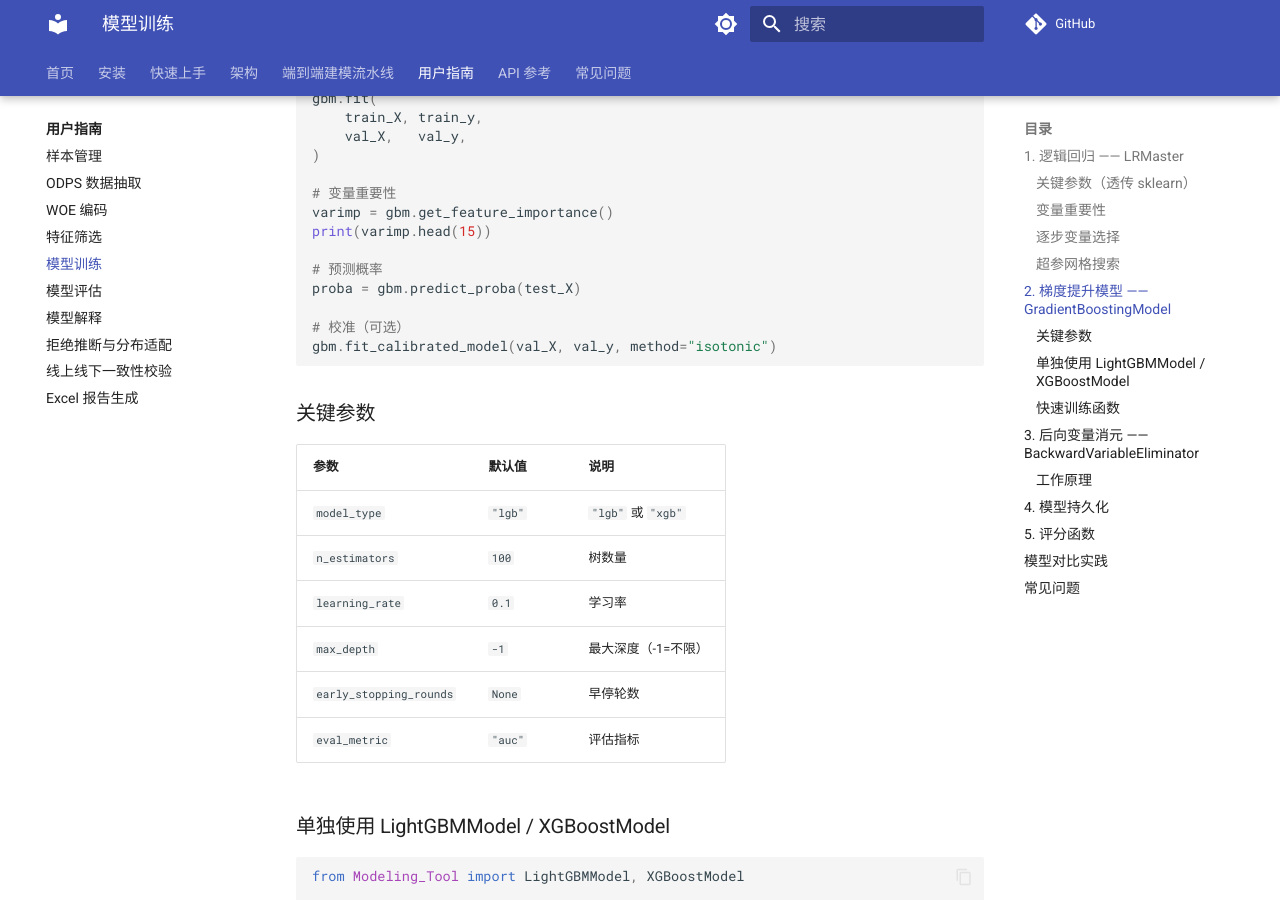
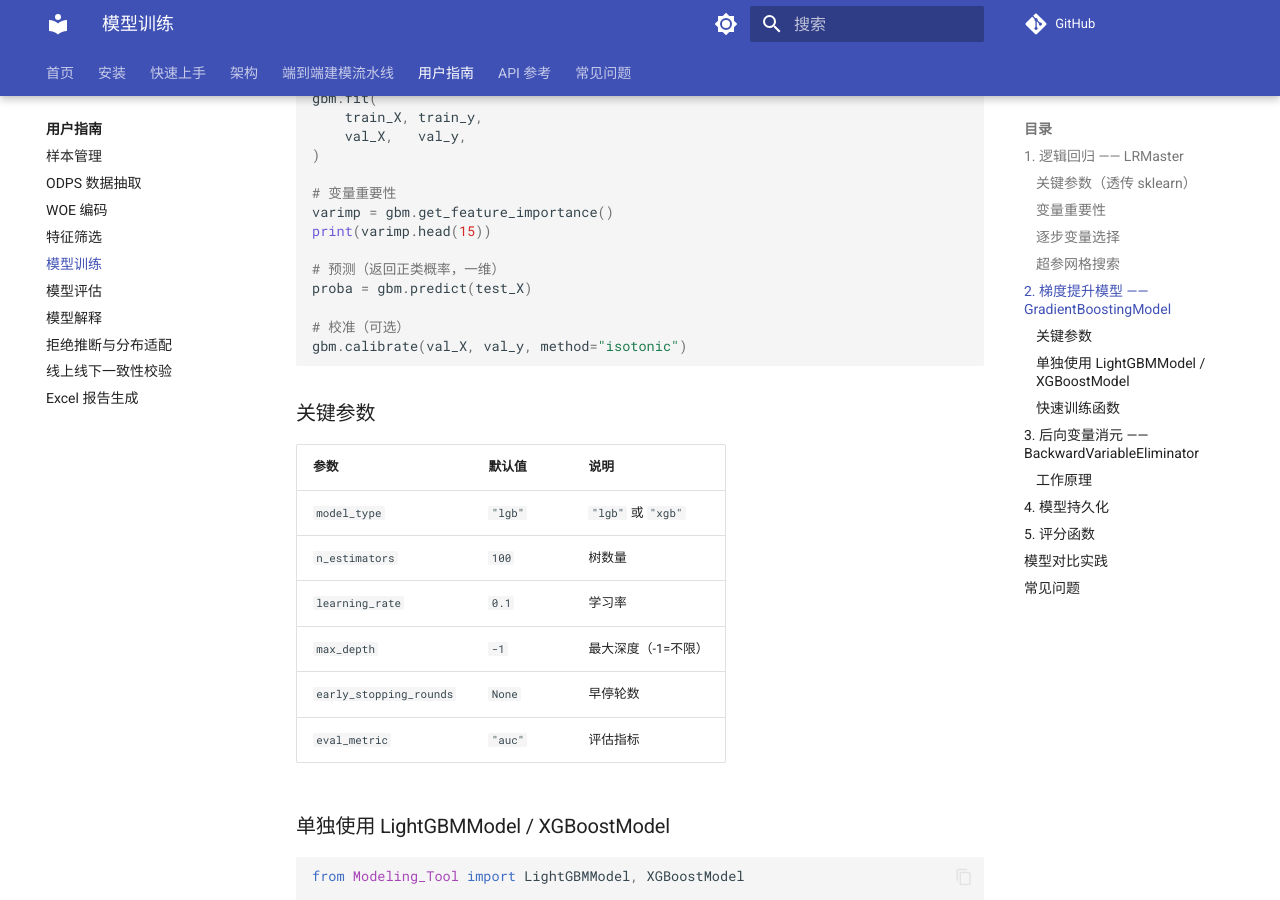
Before and after one commit to Kyle-J-Sun/SuperModelingFactory_doc, an MkDocs documentation site: the page built from docs/guides/model.md, in a window 1280 px wide and 900 px high, scrolled down 2268 px. Built offline with MkDocs 1.6.1 and Material for MkDocs 9.7.7, drawn with Linux system fonts in a browser that asks for light colours; comment, search, counter and statistics services are not loaded.

Commit message:
docs: fix GBM predict/calibrate API in model guide
GradientBoostingModel has no predict_proba/fit_calibrated_model; .predict()
returns the positive-class probability and .calibrate() does calibration.

````diff
--- a/docs/guides/model.md
+++ b/docs/guides/model.md
@@ -101,11 +101,11 @@ gbm.fit(
 varimp = gbm.get_feature_importance()
 print(varimp.head(15))
 
-# 预测概率
-proba = gbm.predict_proba(test_X)
+# 预测（返回正类概率，一维）
+proba = gbm.predict(test_X)
 
 # 校准（可选）
-gbm.fit_calibrated_model(val_X, val_y, method="isotonic")
+gbm.calibrate(val_X, val_y, method="isotonic")
 ```
 
 ### 关键参数
````
